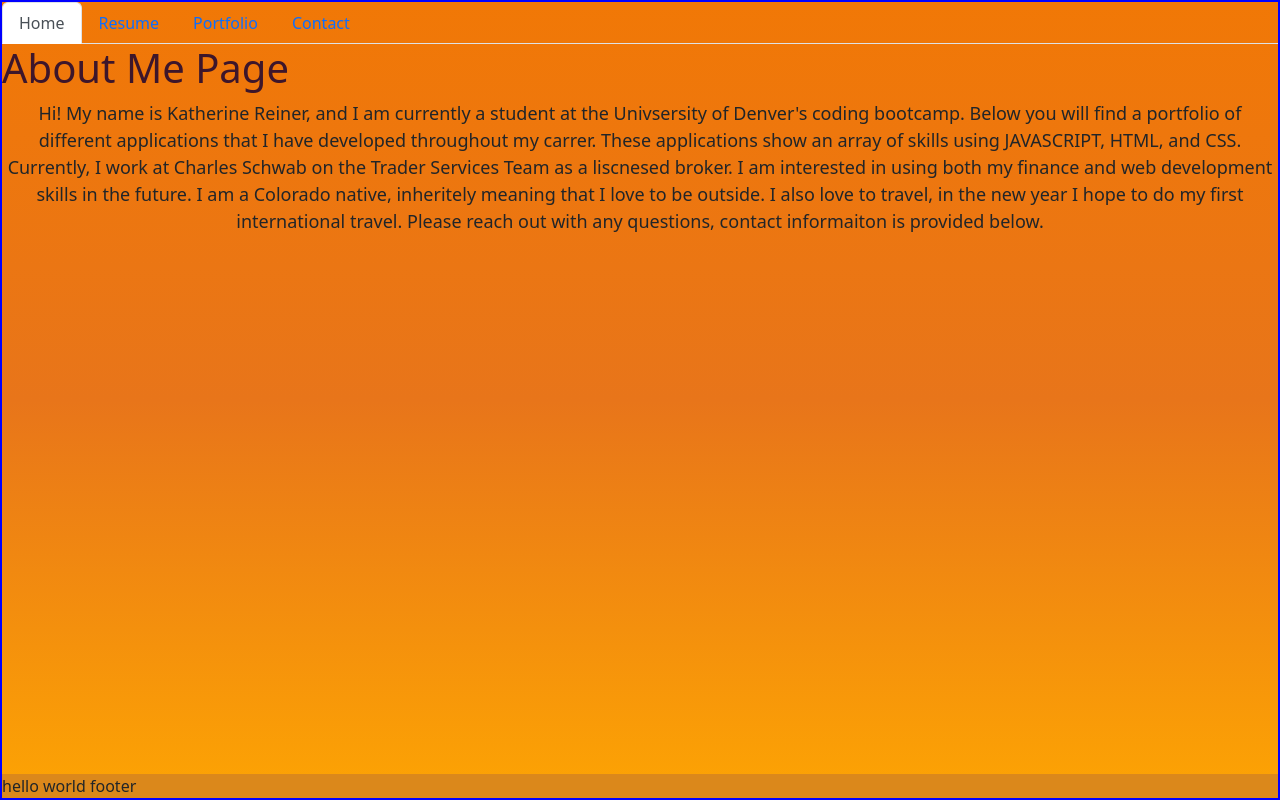
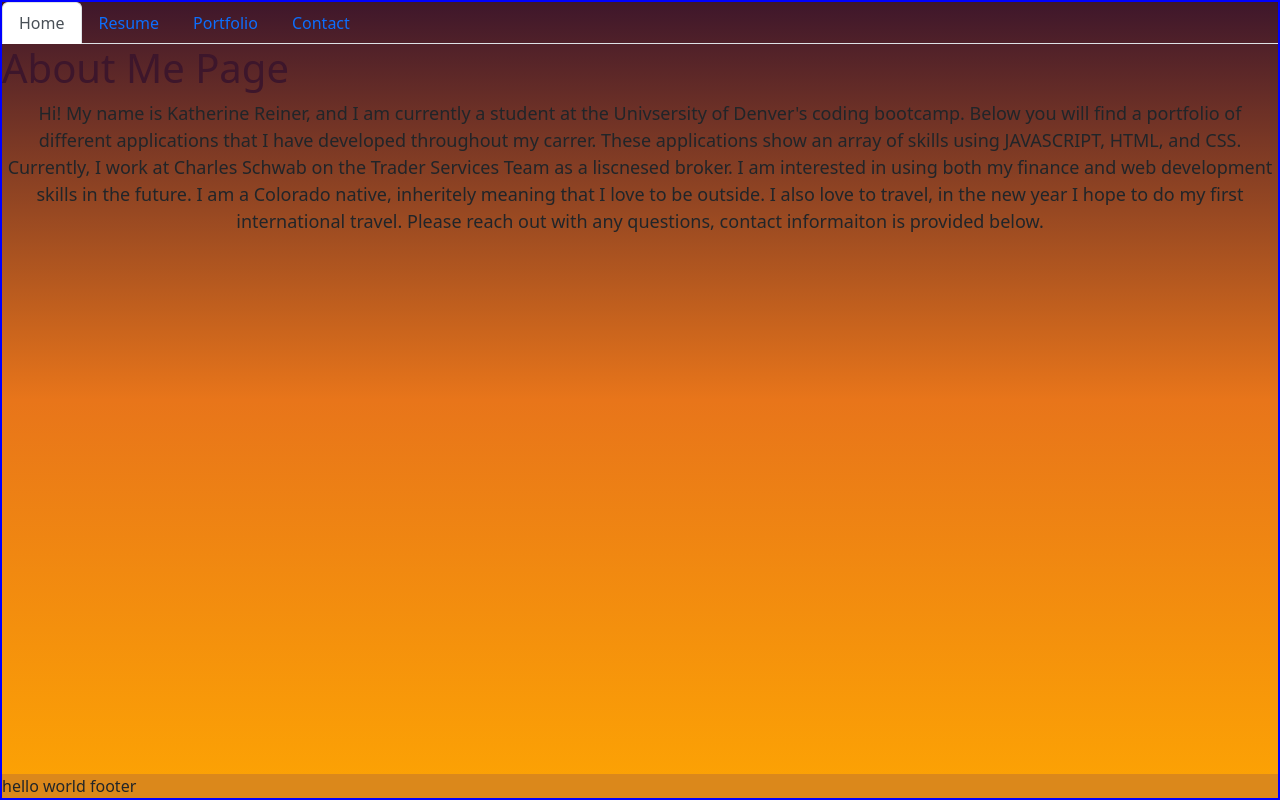
Before and after one commit to reinerkp/ReactPortfolio, a React (Create React App) app: page / in a window 1280 px wide. Built offline with nearby package versions, Linux system fonts and the light colour scheme.

Commit message:
changed color

```diff
--- a/src/style.css
+++ b/src/style.css
@@ -13,7 +13,7 @@
   border-radius: 15px;
 }
 body {
-  background: linear-gradient(#f17806, #e8751a, #fda403);
+  background: linear-gradient(#3d162b, #e8751a, #fda403);
   min-height: 100vh;
 }
 
```
